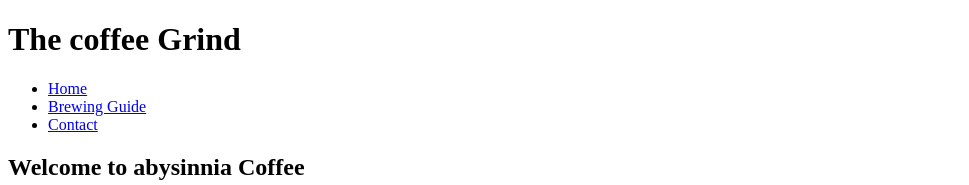
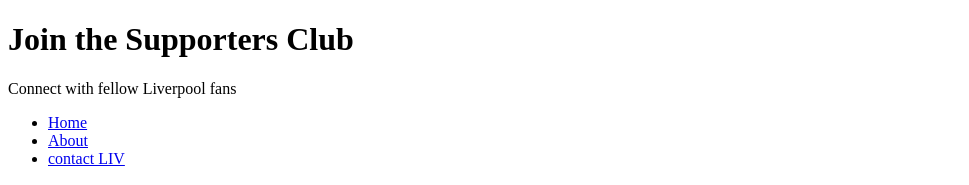
Before and after one commit to yosi953/web_project1, a plain HTML site: page index.html in a window 1280 px wide. Shown: the top 185 px of the page, without its empty margins (0-969 px from the left). Drawn offline with Linux system fonts and the light colour scheme.

```diff
--- a/index.html
+++ b/index.html
@@ -2,18 +2,18 @@
 <html lang="en">
 <head>
   <meta charset="UTF-8">
-  <meta name="viewport" content="width=device-width, initial-scale=1.0">
-  <title>the coffee Grind - Home</title>
+  <title>Liverpool F.C. - Fan Club &amp; Contact</title>
 </head>
 <body>
 
   <header>
-    <h1>The coffee Grind</h1>
+    <h1>Join the Supporters Club</h1>
+    <p>Connect with fellow Liverpool fans</p>
     <nav>
       <ul>
-        <li><a href="index.html">Home</a></li>
-        <li><a href="guide.html">Brewing Guide</a></li>
-        <li><a href="contact.html">Contact</a></li>
+        <li><a href="../index.html">Home</a></li>
+        <li><a href="about.html">About</a></li>
+        <li><a href="contact.html">contact LIV</a></li>
       </ul>
     </nav>
   </header>
```
Also changed, not shown: images/coffee_bruh.jpg (added).
